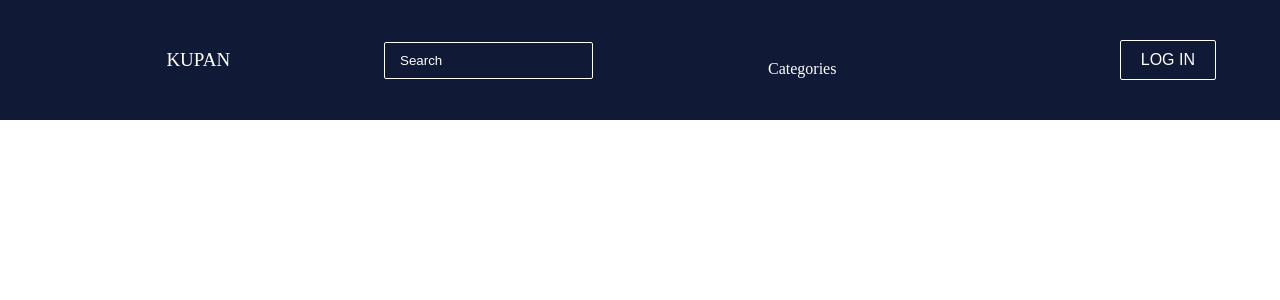
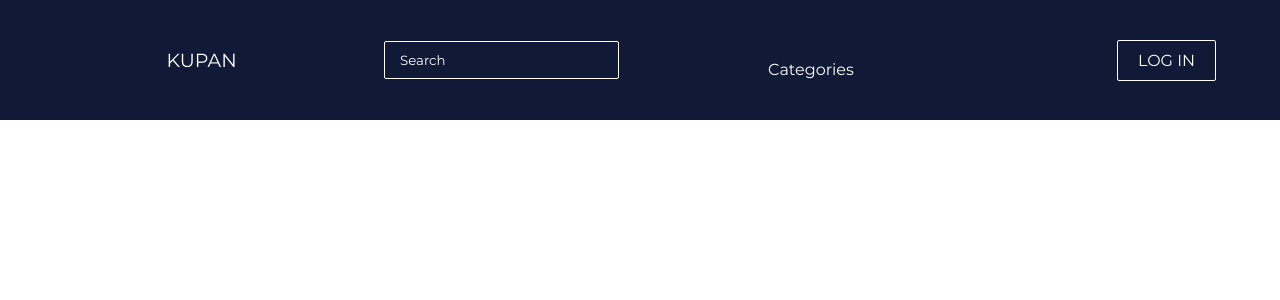
Before and after one commit to ITheGMC/kupan, a PHP site: page /login.html in a window 1280 px wide. Shown: the top 300 px of the page. Run offline with PHP 8.4, Linux system fonts and the light colour scheme.

Commit message:
font login

```diff
--- a/css/login.css
+++ b/css/login.css
@@ -1,4 +1,13 @@
-
+@font-face {
+    font-family: Montserrat;
+    src: url('/assets/fonts/Montserrat-Regular.ttf');
+}
+* {
+    font-family: Montserrat;
+}
+::-webkit-scrollbar {
+    display: none;
+}
 /* Top Nav */
 .top_nav {
     position: fixed;
```
